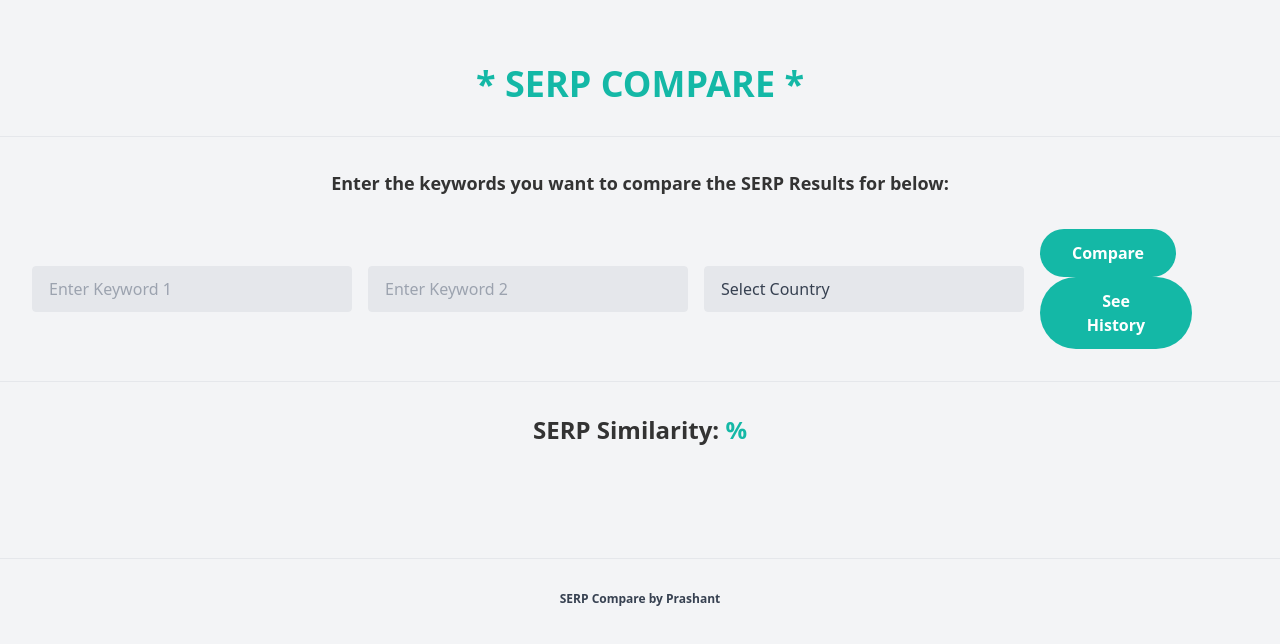
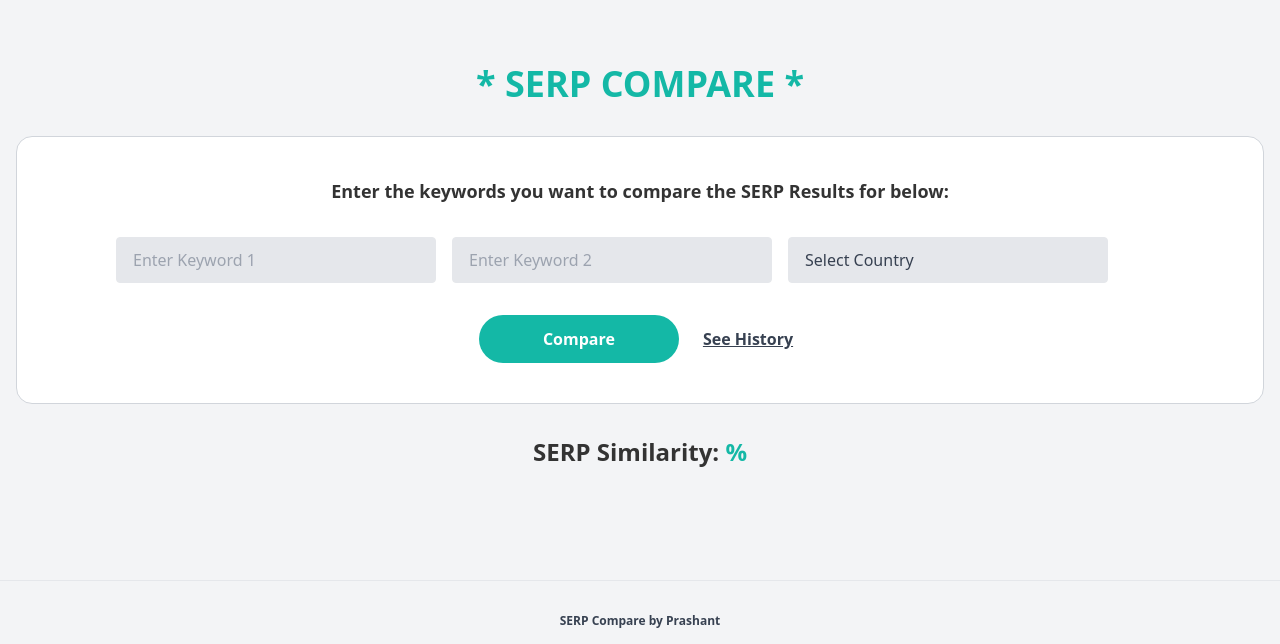
Before and after one commit to kingkongaccounts/kk-seo-tools, a Django app: page / in a window 1280 px wide. Shown: the top 644 px of the page. Run offline with Django 5.2, Linux system fonts and the light colour scheme; some libraries are stand-ins or nearby versions.

Commit message:
light UI update

```diff
--- a/serpcompare/templates/serpcompare/base.html
+++ b/serpcompare/templates/serpcompare/base.html
@@ -36,13 +36,14 @@
 
   <header class="container mx-auto mt-8 py-8">
     <h1 class="text-4xl text-center text-teal-500 uppercase font-bold"><a href="/">* SERP Compare *</a></h1>
-    <hr class="mt-8">
   </header>
 
   <section class="container mx-auto">
+    <div class="mx-4 bg-white py-10 border border-gray-300 rounded-2xl">
       <p class="text-center text-lg font-semibold">Enter the keywords you want to compare the SERP Results for below:</p>
 
-    <form hx-post="/serp-compare/" hx-trigger="submit" hx-target="#results-area" hx-swap="outerHTML" hx-indicator="#spinner" hx-disabled-elt=".action-btn" class="flex items-center justify-center gap-4 m-8">
+      <form hx-post="/serp-compare/" hx-trigger="submit" hx-target="#results-area" hx-swap="outerHTML" hx-indicator="#spinner" hx-disabled-elt=".action-btn" class="">
+        <div class="w-full flex items-center justify-center gap-4 mt-8">
           <div class="w-full max-w-xs">
             <input class="appearance-none block w-full bg-gray-200 text-gray-700 border border-gray-200 rounded py-3 px-4 leading-tight focus:outline-none focus:bg-white focus:border-gray-500"
                     type="text" name="keyword1" label="Enter Keyword 1" placeholder="Enter Keyword 1" required>
@@ -73,15 +74,15 @@
             </select>
           </div>
           <div class="w-fit">
-        <input class="action-btn bg-teal-500 hover:bg-teal-700 disabled:bg-gray-400 text-white font-bold py-3 px-8 rounded-full cursor-pointer" type="submit" value="Compare">
-        <button class="action-btn bg-teal-500 hover:bg-teal-700 disabled:bg-gray-400 text-white font-bold py-3 px-8 rounded-full" hx-get="/serp-history/" hx-target="#results-area" hx-swap="outerHTML" hx-indicator="#spinner">See History</button>
-      </div>
-      <div class="w-fit">
             <p class="text-center flex flex-col justify-center items-center"><span id="spinner" class="htmx-indicator loader"></span></p>
           </div>
+        </div>
+        <div class="w-full flex items-center justify-center gap-4 mt-8">
+          <input class="action-btn bg-teal-500 hover:bg-teal-700 disabled:bg-gray-400 text-white font-bold py-3 px-16 rounded-full cursor-pointer" type="submit" value="Compare">
+          <a class="action-btn text-gray-700 font-bold cursor-pointer p-2 underline hover:no-underline block" hx-get="/serp-history/" hx-target="#results-area" hx-swap="outerHTML" hx-indicator="#spinner">See History</a>
+        </div>
       </form>
-
-    <hr class="mt-8">
+    </div>
   </section>
 
   <div id="results-area" class="px-8">
```
Lines whose indentation alone changed are shown as unchanged.
